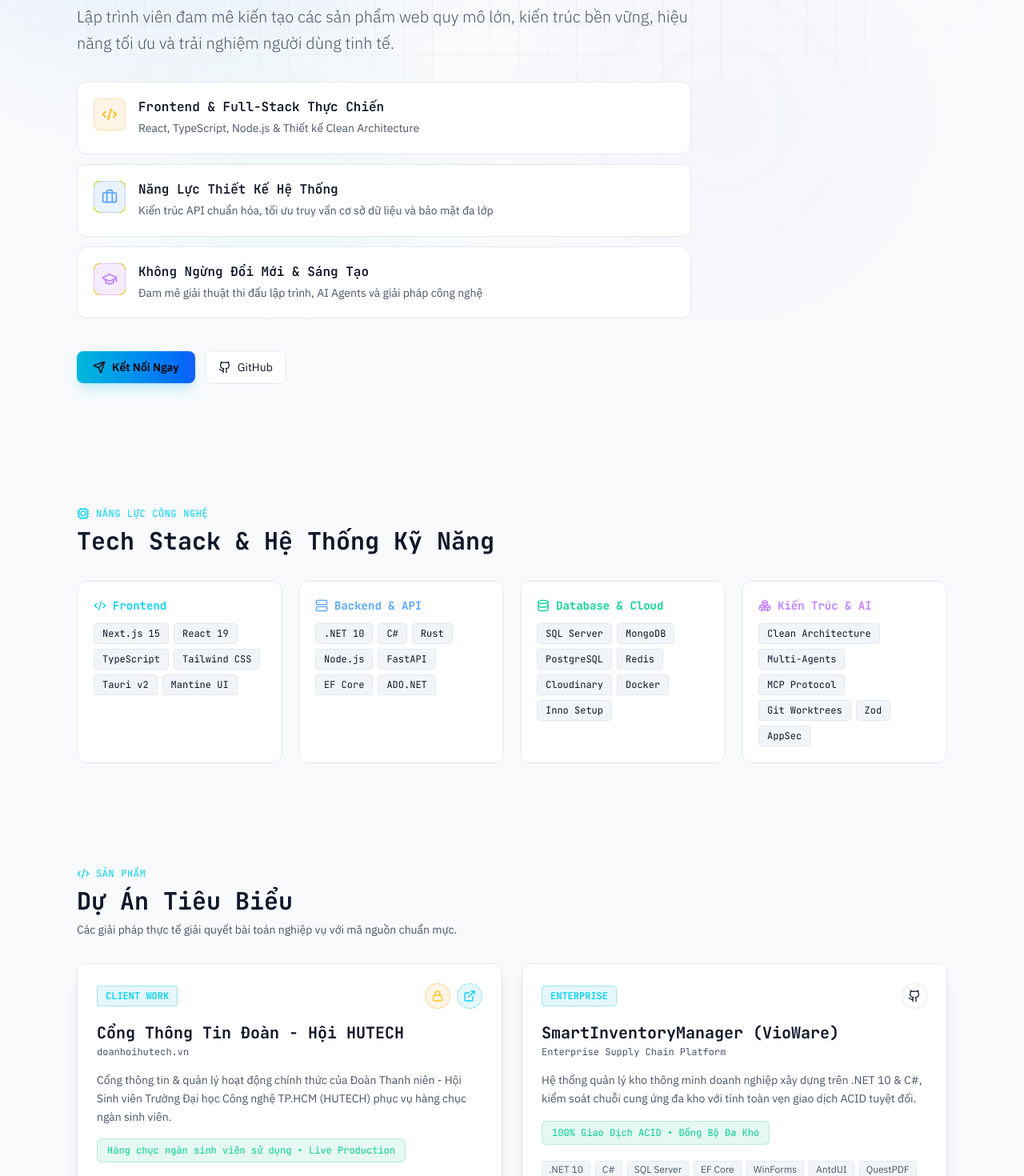
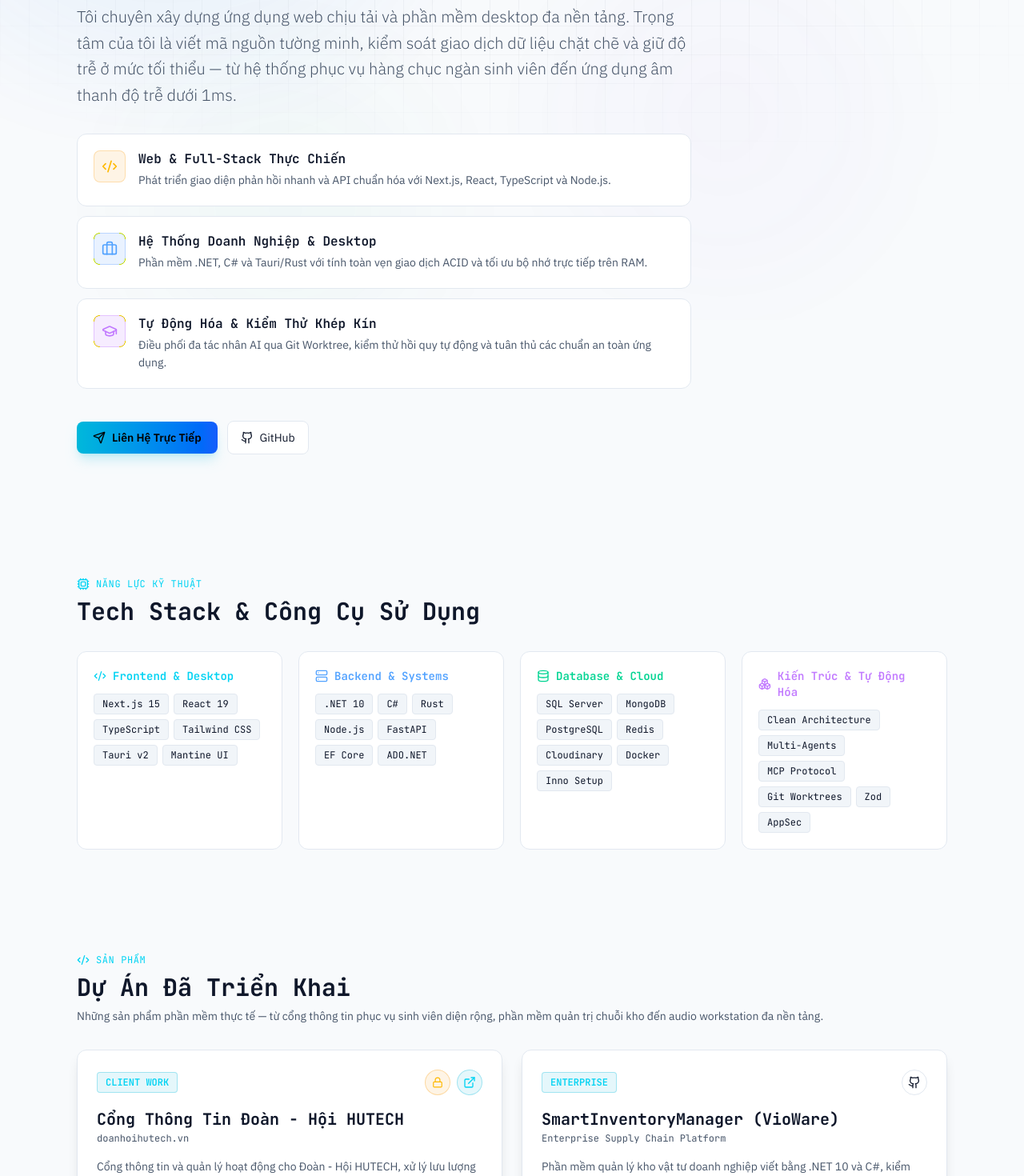
Before and after one commit to khang1604/nguyenkhangportfolio, a Next.js app in the folder frontend/: page / in a window 1280 px wide. Shown: the part 400-1870 px from the top of the page at 80% size. Built offline with nearby package versions, Linux system fonts and the light colour scheme.

Commit message:
refactor(copywriting): rewrite introductory and project texts with direct, authentic engineering tone

```diff
--- a/frontend/src/app/page.tsx
+++ b/frontend/src/app/page.tsx
@@ -67,33 +67,33 @@ const PROJECTS: ProjectItem[] = [
     subtitle: 'doanhoihutech.vn',
     category: 'CLIENT WORK',
     description: {
-      vi: 'Cổng thông tin & quản lý hoạt động chính thức của Đoàn Thanh niên - Hội Sinh viên Trường Đại học Công nghệ TP.HCM (HUTECH) phục vụ hàng chục ngàn sinh viên.',
-      en: 'Official web portal & activity management platform for the Youth Union and Student Association of HUTECH University, serving tens of thousands of students.',
+      vi: 'Cổng thông tin và quản lý hoạt động cho Đoàn - Hội HUTECH, xử lý lưu lượng truy cập của hơn 30.000 sinh viên trong các đợt cao điểm phong trào.',
+      en: 'Official web portal and activity management platform for HUTECH Youth Union, handling peak traffic from over 30,000 students during major university campaigns.',
     },
     architecture: {
-      vi: 'Nền tảng Full Stack xây dựng trên Next.js (SSR & ISR) kết hợp Mantine UI tối ưu hóa trải nghiệm responsive. Cơ sở dữ liệu NoSQL MongoDB quản lý linh hoạt hồ sơ sinh viên và tin tức phong trào. Tích hợp Cloudinary CDN nén và phân phối hình ảnh/media thời gian thực với độ trễ thấp.',
-      en: 'Full-stack platform built on Next.js (SSR & ISR) and Mantine UI delivering modern responsive experiences. Scalable MongoDB NoSQL database modeling complex student profiles, event feeds, and youth movement activities. Cloudinary API integration for automated image/document transformations over a high-speed global CDN.',
+      vi: 'Nền tảng sử dụng Next.js với cơ chế Server-Side Rendering và ISR để giảm thời gian phản hồi trang xuống dưới 1 giây. Dữ liệu hồ sơ sinh viên và tin tức được mô hình hóa linh hoạt trên MongoDB, còn toàn bộ ảnh hoạt động được xử lý nén và phân phối qua Cloudinary CDN.',
+      en: 'Built on Next.js with SSR and ISR to keep page load times under 1 second. Student profiles and campaign feeds are stored in MongoDB NoSQL, while media assets are compressed and distributed automatically via Cloudinary CDN.',
     },
     keyPoints: [
       {
-        vi: 'Xử lý lưu lượng truy cập lớn trong các đợt cao điểm sự kiện sinh viên với độ ổn định 99.9%',
-        en: 'Handles high traffic peaks during major university campaigns with 99.9% uptime',
+        vi: 'Xử lý ổn định các đợt cao điểm bình chọn và đăng ký sự kiện của hàng chục ngàn sinh viên',
+        en: 'Maintains stability during high-traffic voting and event registrations across tens of thousands of users',
       },
       {
-        vi: 'Hệ thống quản trị nội dung (CMS) hỗ trợ xuất bản tin bài, biểu mẫu và sự kiện phong trào',
-        en: 'Administrative CMS for editors to publish articles, guidelines, and event schedules',
+        vi: 'Hệ thống CMS cho phép ban biên tập đăng tải văn bản, biểu mẫu và tin tức sự kiện',
+        en: 'Administrative CMS for editors to publish guidelines, forms, and event announcements',
       },
       {
-        vi: 'Bàn giao thương mại thành công, đang hoạt động chính thức trên môi trường Production',
-        en: 'Successful commercial client handover, deployed to high-availability live production',
+        vi: 'Bàn giao nghiệm thu thực tế, đang vận hành chính thức trên môi trường Production',
+        en: 'Delivered and verified in production, running continuously for real-world client operations',
       },
     ],
     tags: ['Next.js', 'Mantine UI', 'MongoDB', 'Cloudinary', 'Production', 'Client Handover'],
     demoUrl: 'https://doanhoihutech.vn/',
     isPrivate: true,
     metrics: {
-      vi: 'Hàng chục ngàn sinh viên sử dụng • Live Production',
-      en: 'Tens of Thousands Active Students • Live Production',
+      vi: 'Hơn 30.000 Sinh Viên • Vận Hành Thực Tế',
+      en: '30,000+ Active Students • Live Production',
     },
   },
   {
@@ -102,12 +102,12 @@ const PROJECTS: ProjectItem[] = [
     subtitle: 'Enterprise Supply Chain Platform',
     category: 'ENTERPRISE',
     description: {
-      vi: 'Hệ thống quản lý kho thông minh doanh nghiệp xây dựng trên .NET 10 & C#, kiểm soát chuỗi cung ứng đa kho với tính toàn vẹn giao dịch ACID tuyệt đối.',
-      en: 'Enterprise-grade smart inventory management platform built with .NET 10 & C#, managing multi-warehouse supply chains with strict ACID transaction integrity.',
+      vi: 'Phần mềm quản lý kho vật tư doanh nghiệp viết bằng .NET 10 và C#, kiểm soát điều chuyển hàng hóa đa kho theo thời gian thực.',
+      en: 'Enterprise supply-chain and warehouse management software built with .NET 10 and C#, tracking real-time material transfers across multiple facilities.',
     },
     architecture: {
-      vi: 'Kiến trúc phân tầng Clean Architecture (Business, Data, Common, UI). Tầng dữ liệu kết hợp Entity Framework Core và ADO.NET tối ưu. Toàn bộ quy trình duyệt phiếu nhập/xuất kho, cập nhật tồn và ghi log kiểm toán được đóng gói trong một Database Transaction duy nhất. Phân quyền RBAC đa cấp.',
-      en: 'Multi-layer Clean Architecture (.NET 10, EF Core, ADO.NET). Entire slip approval lifecycle, inventory balance adjustments, and audit trail entries execute within unified atomic database transactions. Enterprise Role-Based Access Control (ADMIN, WAREHOUSE_MANAGER, STAFF).',
+      vi: 'Mã nguồn tổ chức theo Clean Architecture nhằm tách biệt hoàn toàn nghiệp vụ kho khỏi tầng dữ liệu Entity Framework Core. Mọi bước duyệt phiếu, cập nhật tồn kho và ghi nhật ký kiểm toán đều thực thi trong một Database Transaction duy nhất để bảo đảm dữ liệu không lệch khi mất kết nối mạng. Hệ thống tự động kết xuất báo cáo Excel qua ClosedXML và in chứng từ PDF khổ A4 bằng QuestPDF.',
+      en: 'Structured under Clean Architecture to completely decouple business logic from EF Core data persistence. Slip approvals, inventory balance updates, and audit logging execute inside single database transactions to guarantee ledger consistency. Exports automated Excel reports via ClosedXML and standardized A4 PDF receipts using QuestPDF.',
     },
     keyPoints: [
       {
@@ -140,12 +140,12 @@ const PROJECTS: ProjectItem[] = [
     subtitle: 'Ultra-Low Latency Audio Workstation',
     category: 'DESKTOP APP',
     description: {
-      vi: 'Phần mềm phát nhạc sự kiện, soundboard và audio cue chuyên nghiệp độ trễ siêu thấp (< 1ms) dành cho kỹ thuật viên âm thanh, đạo diễn sân khấu và DJ trên Ubuntu Linux & Windows.',
-      en: 'Professional ultra-low latency (< 1ms) audio cue, soundboard, and stage playback workstation for sound engineers, stage directors, and live events on Ubuntu Linux & Windows.',
+      vi: 'Phần mềm soundboard và audio cue chuyên dụng cho kỹ thuật viên âm thanh sự kiện và đạo diễn sân khấu, chạy độc lập trên Ubuntu Linux và Windows.',
+      en: 'Dedicated soundboard and audio cue software for live event sound engineers and stage directors, running natively on Ubuntu Linux and Windows.',
     },
     architecture: {
-      vi: 'Xây dựng trên nền tảng Tauri v2 (Rust backend kết hợp React 19 & TypeScript). Giải nén toàn bộ luồng âm thanh trực tiếp trên RAM để kích hoạt tức thì. Cột đèn Stereo L/R VU Meter chuẩn đài truyền hình (IEC 60268-10) render bằng Canvas 2D siêu nhẹ (0% CPU/GPU khi đứng yên). Hỗ trợ 2 chế độ phát: Đa âm (Polyphonic) và Độc quyền mờ dần (Solo Smooth Fade-Out).',
-      en: 'Architected with Tauri v2 (Rust backend paired with React 19 & TypeScript). Audio tracks decoded directly into RAM for instant triggering (< 1ms). Broadcast-grade Stereo VU Meter (IEC 60268-10 standard) rendered with hardware-accelerated 2D Canvas (0% idle overhead). Features dual playback modes: Polyphonic layering and Solo Smooth Fade-Out.',
+      vi: 'Kết hợp backend Rust (Tauri v2) với frontend React 19 để giảm độ trễ kích hoạt âm thanh xuống dưới 1ms. Toàn bộ file nhạc được giải nén sẵn vào RAM nhằm tránh nghẽn đọc ổ đĩa trong lúc diễn live. Cột VU Meter Stereo L/R vẽ trực tiếp bằng Canvas 2D theo chuẩn đài truyền hình IEC 60268-10, tự động chuyển về chế độ nghỉ 0% tải khi không có âm thanh phát ra.',
+      en: 'Pairs a Rust backend (Tauri v2) with React 19 to trigger audio cues in under 1ms. Decodes full audio tracks into RAM upfront to eliminate disk I/O bottlenecks during live shows. The Stereo VU Meter renders directly on 2D Canvas under broadcast standard IEC 60268-10, dropping to 0% CPU/GPU overhead when idle.',
     },
     keyPoints: [
       {
@@ -175,12 +175,12 @@ const PROJECTS: ProjectItem[] = [
     subtitle: 'Autonomous AI Coding Engine',
     category: 'AI SYSTEM',
     description: {
-      vi: 'Nền tảng điều phối đa tác nhân AI tự hành tại máy cục bộ (local), phân phối công việc thông minh giữa các coding CLI hàng đầu với cơ chế kiểm thử an toàn.',
-      en: 'Local autonomous multi-agent orchestration engine, coordinating tasks across elite coding CLIs with isolated verification sandboxes.',
+      vi: 'Công cụ dòng lệnh điều phối nhiều tác nhân AI lập trình song song trên máy cục bộ, kiểm tra mã nguồn tự động trước khi ghi nhận thay đổi.',
+      en: 'CLI engine that coordinates multiple autonomous AI coding agents locally, running automated tests before applying changes to working branches.',
     },
     architecture: {
-      vi: 'Hệ thống phân tán viết bằng Python 3.11+. Sử dụng Git Worktree độc lập để cô lập môi trường lập trình của từng agent, ngăn ngừa xung đột mã nguồn. Tích hợp Model Context Protocol (MCP) server, Copilot Chat @hub và cơ chế lưu vết checkpoint bền vững cho phép khôi phục tác vụ khi cạn quota.',
-      en: 'Distributed multi-agent orchestration engine in Python 3.11+. Isolates coding agents inside temporary Git worktrees to prevent workspace contamination. Features custom MCP tool server, Copilot Chat @hub participant, and durable checkpoint recovery for interrupted long-running tasks.',
+      vi: 'Hệ thống viết bằng Python 3.11+, sử dụng Git Worktree để cấp cho mỗi agent một môi trường làm việc độc lập nhằm ngăn xung đột tệp. Tích hợp Model Context Protocol (MCP) server để cung cấp công cụ đọc ghi an toàn. Khi tiến trình bị ngắt do hết hạn ngạch API, trạng thái tác vụ có thể khôi phục nguyên vẹn từ tệp checkpoint cục bộ.',
+      en: 'Developed in Python 3.11+, using isolated Git Worktrees to give each agent a clean environment without workspace collision. Integrates an MCP server for bounded tool execution, with local checkpoint recovery to resume interrupted tasks after quota limits.',
     },
     keyPoints: [
       {
@@ -209,25 +209,25 @@ const PROJECTS: ProjectItem[] = [
     subtitle: 'Modern Developer Portfolio',
     category: 'PORTFOLIO',
     description: {
-      vi: 'Web Portfolio cá nhân phong cách Dark Mode OLED chuẩn mực, xây dựng bằng Next.js 15, Tailwind CSS, Lucide Icons và bộ quy chuẩn thiết kế UI/UX Pro Max.',
-      en: 'Architectural-grade personal portfolio built with Next.js 15, Tailwind CSS, Lucide Icons, and UI/UX Pro Max design intelligence.',
+      vi: 'Trang web cá nhân hiển thị hồ sơ năng lực và các dự án kỹ thuật, tối ưu tốc độ tải trang và áp dụng chính sách bảo mật HTTP nghiêm ngặt.',
+      en: 'Personal developer portfolio presenting technical projects and capabilities, optimized for fast rendering and hardened with strict HTTP security headers.',
     },
     architecture: {
-      vi: 'Thiết kế theo chuẩn Zero Root Clutter và kiến trúc Feature-Driven. Tối ưu typography kép (JetBrains Mono cho code/tiêu đề và IBM Plex Sans cho nội dung). Đạt chuẩn tương phản tiếp cận WCAG 2.1 với 100/100 Lighthouse performance.',
-      en: 'Architected under Zero Root Clutter and Feature-Driven design. Dual typography (JetBrains Mono for headers/code and IBM Plex Sans for body UI). Fully WCAG 2.1 compliant with 100/100 Lighthouse score.',
+      vi: 'Ứng dụng xây dựng trên Next.js 15 App Router và React 19, định dạng giao diện bằng Tailwind CSS v4 với hai tông màu Dark OLED và Light. Bảo mật toàn diện với Content-Security-Policy sử dụng Nonce động trong Middleware, giúp chặn đứng rủi ro XSS mà không làm gián đoạn hydration của React, đạt điểm A+ trên SecurityHeaders.com.',
+      en: 'Engineered with Next.js 15 App Router and React 19, styled with Tailwind CSS v4 supporting OLED Dark and Light modes. Enforces strict Content-Security-Policy with dynamic nonces in Edge Middleware to eliminate XSS risks without breaking React hydration, earning an A+ grade on SecurityHeaders.com.',
     },
     keyPoints: [
       {
-        vi: 'Hỗ trợ chuyển đổi Theme (Dark OLED / Light Mode) và Song ngữ (VI / EN) tức thì',
-        en: 'Instant Theme toggle (OLED Dark / Light) and persistent Bilingual i18n switcher',
+        vi: 'Chuyển đổi tức thì giữa Theme Dark OLED / Light và bộ chuyển đổi song ngữ VI / EN',
+        en: 'Instant theme switching between OLED Dark / Light and persistent bilingual switcher',
       },
       {
-        vi: 'Giao diện tương thích hoàn hảo từ Mobile (375px) tới Màn hình lớn (1440px+)',
-        en: '100% responsive fluid layout spanning mobile (375px) to ultra-wide displays (1440px+)',
+        vi: 'Tương thích đa kích thước từ màn hình điện thoại 375px đến màn hình lớn 1440px+',
+        en: 'Responsive layout across mobile screens (375px) to ultra-wide desktop displays (1440px+)',
       },
       {
-        vi: 'Xác thực runtime form liên hệ an toàn bằng Zod schema',
-        en: 'Zero unhandled exceptions with Zod runtime boundary validation',
+        vi: 'Kiểm tra dữ liệu form liên hệ ngay tại runtime bằng Zod schema',
+        en: 'Runtime form payload validation enforced with Zod schemas',
       },
     ],
     tags: ['Next.js 15', 'React 19', 'Tailwind CSS', 'Lucide Icons', 'Zod', 'OLED Dark', 'i18n'],
--- a/frontend/src/core/i18n/translations.ts
+++ b/frontend/src/core/i18n/translations.ts
@@ -78,31 +78,31 @@ export const translations: Record<Language, TranslationDictionary> = {
       langSwitch: 'Chuyển sang English',
     },
     hero: {
-      welcome: 'Chào mừng đến với Portfolio của tôi',
+      welcome: 'Kỹ sư phần mềm • TP. Hồ Chí Minh',
       greeting: 'Xin chào, tôi là',
       name: 'Nguyễn Khang',
-      role: 'Software Engineer & Technology Enthusiast',
-      bio: 'Lập trình viên đam mê kiến tạo các sản phẩm web quy mô lớn, kiến trúc bền vững, hiệu năng tối ưu và trải nghiệm người dùng tinh tế.',
-      highlight1Title: 'Frontend & Full-Stack Thực Chiến',
-      highlight1Desc: 'React, TypeScript, Node.js & Thiết kế Clean Architecture',
-      highlight2Title: 'Năng Lực Thiết Kế Hệ Thống',
-      highlight2Desc: 'Kiến trúc API chuẩn hóa, tối ưu truy vấn cơ sở dữ liệu và bảo mật đa lớp',
-      highlight3Title: 'Không Ngừng Đổi Mới & Sáng Tạo',
-      highlight3Desc: 'Đam mê giải thuật thi đấu lập trình, AI Agents và giải pháp công nghệ',
-      contactBtn: 'Kết Nối Ngay',
+      role: 'Software Engineer & Systems Developer',
+      bio: 'Tôi chuyên xây dựng ứng dụng web chịu tải và phần mềm desktop đa nền tảng. Trọng tâm của tôi là viết mã nguồn tường minh, kiểm soát giao dịch dữ liệu chặt chẽ và giữ độ trễ ở mức tối thiểu — từ hệ thống phục vụ hàng chục ngàn sinh viên đến ứng dụng âm thanh độ trễ dưới 1ms.',
+      highlight1Title: 'Web & Full-Stack Thực Chiến',
+      highlight1Desc: 'Phát triển giao diện phản hồi nhanh và API chuẩn hóa với Next.js, React, TypeScript và Node.js.',
+      highlight2Title: 'Hệ Thống Doanh Nghiệp & Desktop',
+      highlight2Desc: 'Phần mềm .NET, C# và Tauri/Rust với tính toàn vẹn giao dịch ACID và tối ưu bộ nhớ trực tiếp trên RAM.',
+      highlight3Title: 'Tự Động Hóa & Kiểm Thử Khép Kín',
+      highlight3Desc: 'Điều phối đa tác nhân AI qua Git Worktree, kiểm thử hồi quy tự động và tuân thủ các chuẩn an toàn ứng dụng.',
+      contactBtn: 'Liên Hệ Trực Tiếp',
     },
     skills: {
-      badge: 'Năng Lực Công Nghệ',
-      title: 'Tech Stack & Hệ Thống Kỹ Năng',
-      frontend: 'Frontend',
-      backend: 'Backend & API',
+      badge: 'Năng Lực Kỹ Thuật',
+      title: 'Tech Stack & Công Cụ Sử Dụng',
+      frontend: 'Frontend & Desktop',
+      backend: 'Backend & Systems',
       database: 'Database & Cloud',
-      architecture: 'Kiến Trúc & AI',
+      architecture: 'Kiến Trúc & Tự Động Hóa',
     },
     projects: {
       badge: 'Sản Phẩm',
-      title: 'Dự Án Tiêu Biểu',
-      subtitle: 'Các giải pháp thực tế giải quyết bài toán nghiệp vụ với mã nguồn chuẩn mực.',
+      title: 'Dự Án Đã Triển Khai',
+      subtitle: 'Những sản phẩm phần mềm thực tế — từ cổng thông tin phục vụ sinh viên diện rộng, phần mềm quản trị chuỗi kho đến audio workstation đa nền tảng.',
       viewDetails: 'Xem Chi Tiết & Kiến Trúc',
       modalTitle: 'Chi Tiết Kỹ Thuật Dự Án',
       architectureTitle: 'Kiến Trúc Kỹ Thuật & Giải Pháp',
@@ -115,16 +115,16 @@ export const translations: Record<Language, TranslationDictionary> = {
     },
     contact: {
       badge: 'Kết Nối',
-      title: 'Liên Hệ Với Tôi',
-      subtitle: 'Bạn có dự án thú vị hoặc cơ hội hợp tác nghề nghiệp? Hãy để lại tin nhắn nhé!',
+      title: 'Liên Hệ Trao Đổi',
+      subtitle: 'Nếu bạn cần trao đổi về cơ hội việc làm, dự án phần mềm hoặc giải pháp kỹ thuật, hãy gửi tin nhắn trực tiếp qua biểu mẫu bên dưới.',
       nameLabel: 'Họ và Tên',
       namePlaceholder: 'Ví dụ: Nguyễn Văn A',
       emailLabel: 'Địa Chỉ Email',
       emailPlaceholder: 'Ví dụ: email.cua.ban@example.com',
       subjectLabel: 'Tiêu Đề Tin Nhắn',
-      subjectPlaceholder: 'Ví dụ: Thảo luận về cơ hội việc làm',
+      subjectPlaceholder: 'Ví dụ: Trao đổi cơ hội việc làm / dự án',
       messageLabel: 'Nội Dung',
-      messagePlaceholder: 'Chia sẻ chi tiết về ý tưởng hoặc dự án của bạn...',
+      messagePlaceholder: 'Mô tả ngắn gọn về nhu cầu hoặc nội dung trao đổi của bạn...',
       sendBtn: 'Gửi Tin Nhắn',
       successMsg: 'Cảm ơn bạn! Tin nhắn đã được gửi và ghi nhận thành công.',
     },
@@ -143,31 +143,31 @@ export const translations: Record<Language, TranslationDictionary> = {
       langSwitch: 'Switch to Vietnamese',
     },
     hero: {
-      welcome: 'Welcome to my Portfolio',
+      welcome: 'Software Engineer • Ho Chi Minh City',
       greeting: "Hi, I am",
       name: 'Nguyen Khang',
-      role: 'Software Engineer & Technology Enthusiast',
-      bio: 'Software Engineer & Technology Enthusiast passionate about building scalable web applications, modern architectures, and resilient AI systems.',
-      highlight1Title: 'Frontend & Full-Stack',
-      highlight1Desc: 'React, TypeScript, Node.js & Clean Architecture',
-      highlight2Title: 'Project Leadership',
-      highlight2Desc: 'Scalable engineering, robust API design & system resilience',
-      highlight3Title: 'Continuous Innovation',
-      highlight3Desc: 'Passionate about competitive programming & AI solutions',
+      role: 'Software Engineer & Systems Developer',
+      bio: 'I build high-traffic web applications and cross-platform desktop software. My focus is writing clean code, maintaining strict transaction integrity, and minimizing runtime latency — from systems serving tens of thousands of active users to sub-millisecond audio workstations.',
+      highlight1Title: 'Web & Full-Stack',
+      highlight1Desc: 'Responsive UIs and standardized APIs built with Next.js, React, TypeScript, and Node.js.',
+      highlight2Title: 'Enterprise Systems & Desktop',
+      highlight2Desc: 'Desktop applications in .NET, C#, and Tauri/Rust with strict ACID transactions and direct RAM optimization.',
+      highlight3Title: 'Automation & Verification',
+      highlight3Desc: 'Multi-agent orchestration isolated via Git Worktrees, automated regression tests, and fail-closed security.',
       contactBtn: 'Get In Touch',
     },
     skills: {
       badge: 'Capabilities',
-      title: 'Tech Stack & Core Skills',
-      frontend: 'Frontend',
-      backend: 'Backend & APIs',
+      title: 'Tech Stack & Engineering Tools',
+      frontend: 'Frontend & Desktop',
+      backend: 'Backend & Systems',
       database: 'Database & Cloud',
-      architecture: 'Architecture & AI',
+      architecture: 'Architecture & Automation',
     },
     projects: {
       badge: 'Portfolio',
-      title: 'Featured Projects',
-      subtitle: 'Real-world software solutions delivering robust business value and clean code.',
+      title: 'Deployed Projects',
+      subtitle: 'Production software systems — from campus-wide student portals and supply-chain logistics to cross-platform audio workstations.',
       viewDetails: 'View Details & Architecture',
       modalTitle: 'Project Technical Deep Dive',
       architectureTitle: 'System Architecture & Solutions',
@@ -181,15 +181,15 @@ export const translations: Record<Language, TranslationDictionary> = {
     contact: {
       badge: 'Connect',
       title: 'Get In Touch',
-      subtitle: 'Have an exciting project, job opportunity, or collaboration in mind? Drop a message!',
+      subtitle: 'Reach out directly using the form below for job opportunities, software projects, or technical consulting.',
       nameLabel: 'Full Name',
       namePlaceholder: 'e.g., Jane Doe',
       emailLabel: 'Email Address',
       emailPlaceholder: 'e.g., your.email@example.com',
       subjectLabel: 'Subject',
-      subjectPlaceholder: 'e.g., Full Stack Role Opportunity',
+      subjectPlaceholder: 'e.g., Job Opportunity / Project Discussion',
       messageLabel: 'Message',
-      messagePlaceholder: 'Share the details of your vision or proposal...',
+      messagePlaceholder: 'Briefly share your inquiry or proposal details...',
       sendBtn: 'Send Message',
       successMsg: 'Thank you! Your message has been validated and received successfully.',
     },
```
Also changed, not shown: 1 other file (tests, documents, lock files or other folders).
